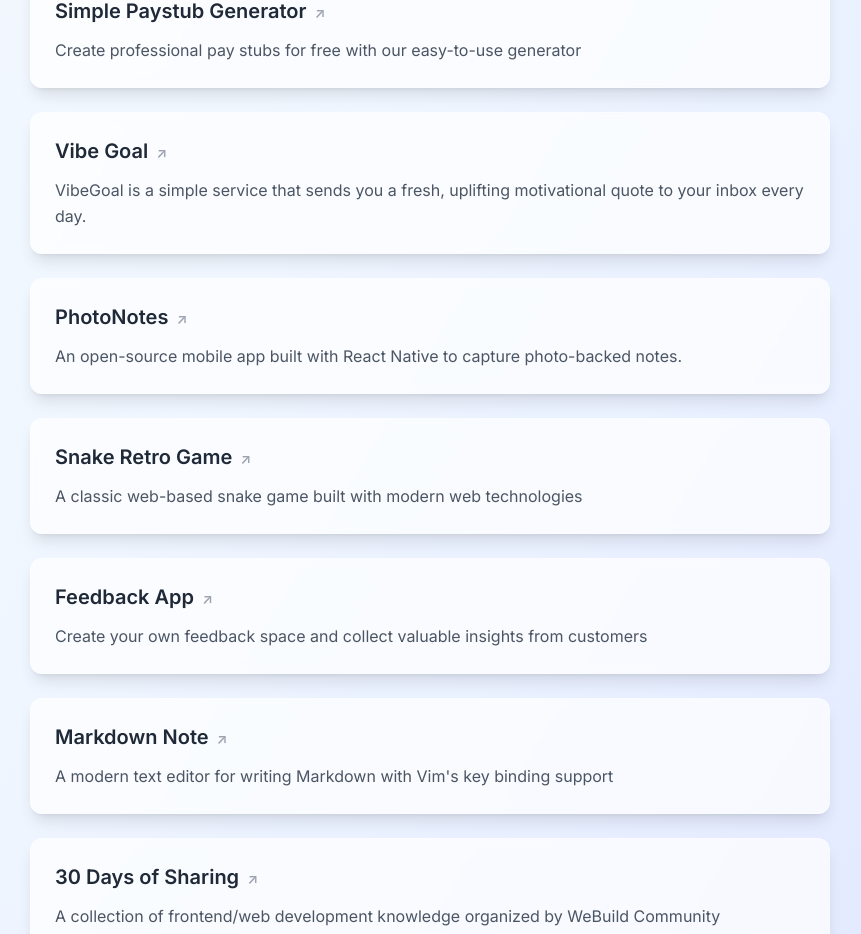
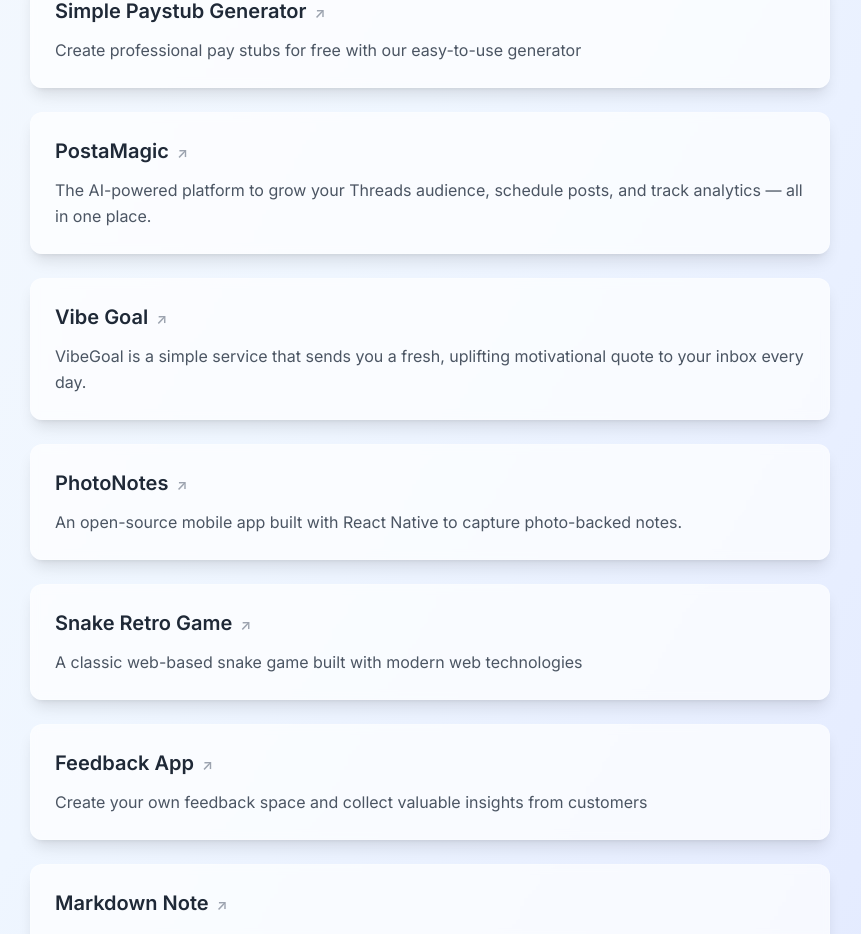
Before and after one commit to congdv/congdv.com, a Next.js app: page / in a window 1280 px wide. Shown: the part 1136-2070 px from the top of the page, without its empty margins (210-1071 px from the left). Built offline with nearby package versions, Linux system fonts and the light colour scheme; no server answers.

Commit message:
Add new project

```diff
--- a/src/pages/index.tsx
+++ b/src/pages/index.tsx
@@ -57,6 +57,13 @@
               title="Simple Paystub Generator"
               description="Create professional pay stubs for free with our easy-to-use generator"
               href="https://simplepaystub.com/"
+              isInternal={false}
+              featured={false}
+            />
+            <ProjectCard
+              title="PostaMagic"
+              description="The AI-powered platform to grow your Threads audience, schedule posts, and track analytics — all in one place."
+              href="https://postamagic.com/"
               isInternal={false}
               featured={false}
             />
```
